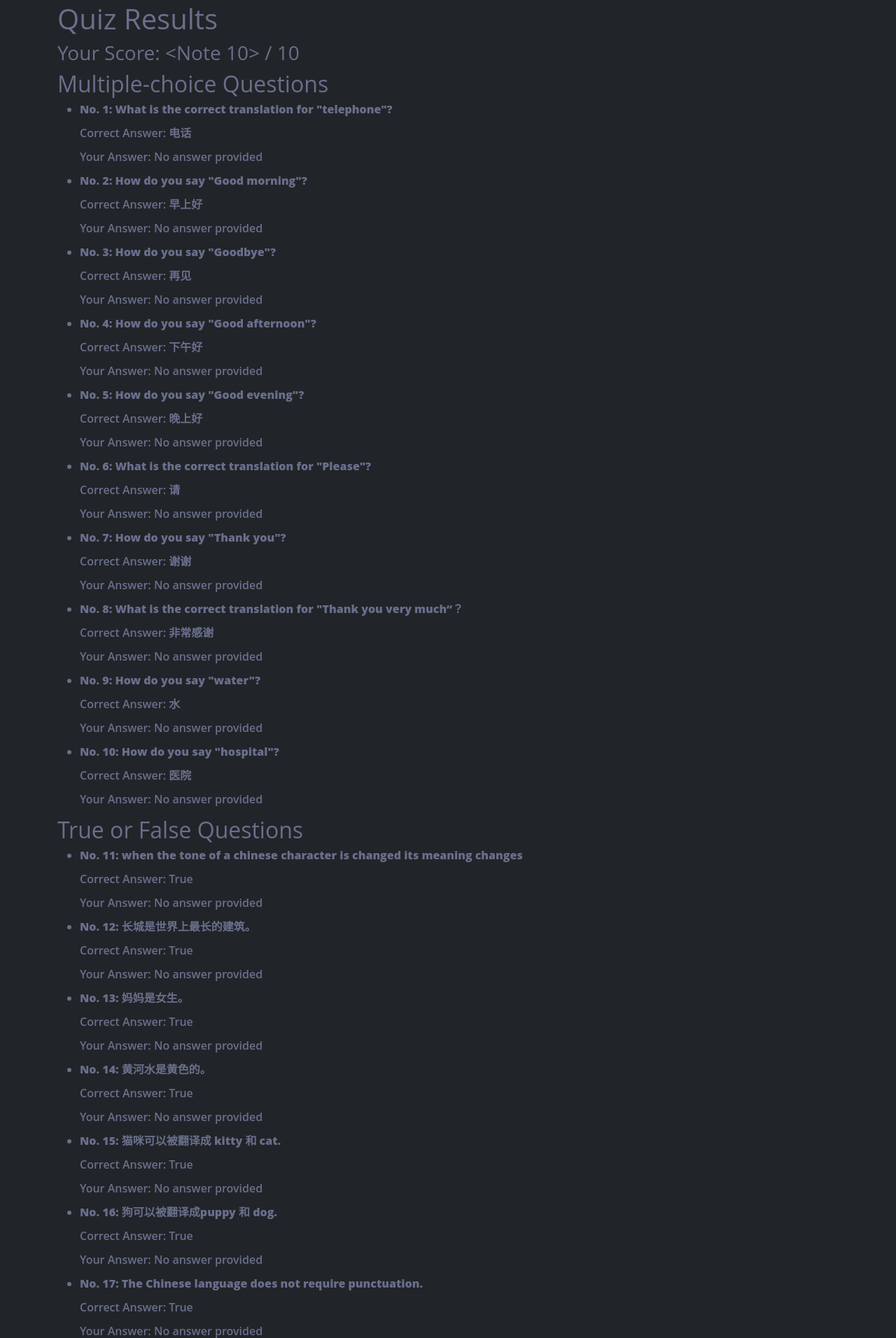
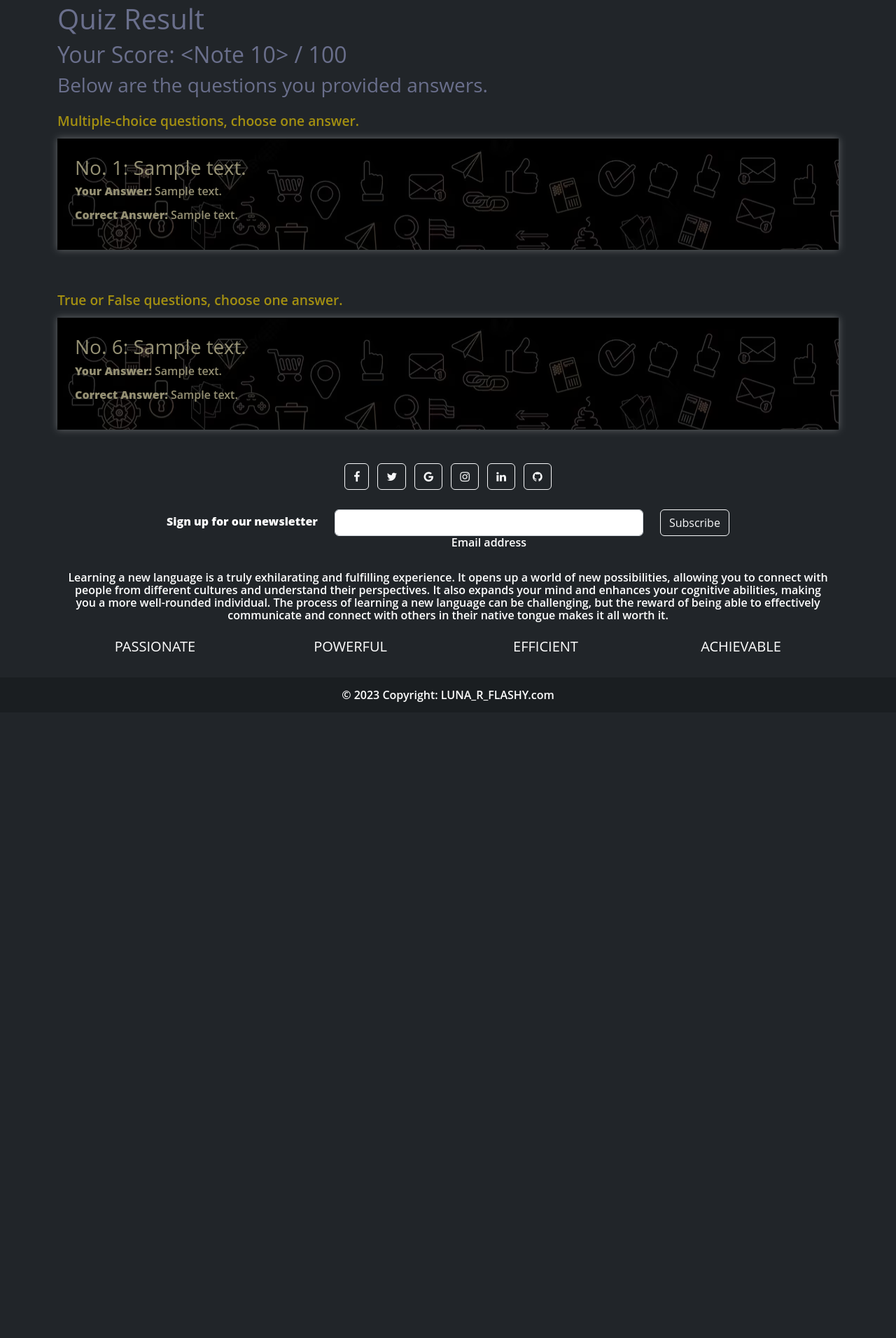
Before and after one commit to StacyYang/Flashcards-to-learn-a-foreign-language, a Flask app: template dev/website/templates/quiz_result.html in a window 1280 px wide. Shown: the part 67-1979 px from the top of the page at 70% size. After the commit the page ends 1070 px from the top, so only its background shows below. Run offline with Flask 2, Linux system fonts and the light colour scheme; data comes from the database, SQL or seed files in the repository; both versions use the stored data as it was after the commit; tables that the repository leaves empty hold one stand-in row (values such as "Sample post"); the template is opened without the code that fills it: values that come from a table or form of the project are taken from there, most other values are stand-ins (such as "Sample title", 1, 10 or a date in 2020); some libraries are stand-ins or nearby versions.

Commit message:
solve the issue of quiz_take.html & Done with quiz_result.html

```diff
--- a/dev/website/models.py
+++ b/dev/website/models.py
@@ -49,28 +49,19 @@ class User(db.Model, UserMixin):
 # Multiple choices questions
 class Quiz_M(db.Model):
     id = db.Column(db.Integer, primary_key=True)
-    language = db.Column(db.String(20))
+    language = db.Column(db.String(200))
     question = db.Column(db.String(500))
     option1 = db.Column(db.String(200))
     option2 = db.Column(db.String(200))
     option3 = db.Column(db.String(200))
     option4 = db.Column(db.String(200))
-    answer = db.Column(db.String(200))
+    answer = db.Column(db.String)
 
     def __repr__(self):
         return f"<Quiz_M {self.id}: {self.question}? {self.answer}"
 
     def get_answer_string(self):
-        if self.answer == self.option1:
-            return self.option1
-        elif self.answer == self.option2:
-            return self.option2
-        elif self.answer == self.option3:
-            return self.option3
-        elif self.answer == self.option4:
-            return self.option4
-        else:
-            return "Invalid answer"
+        return self.answer
 
     def get_option_string(self, option):
         if option == 1:
@@ -89,18 +80,15 @@ class Quiz_M(db.Model):
 # True or false questions
 class Quiz_TF(db.Model):
     id = db.Column(db.Integer, primary_key=True)
-    language = db.Column(db.String(20))
+    language = db.Column(db.String(200))
     question = db.Column(db.String(500))
-    answer = db.Column(db.String(50))
+    answer = db.Column(db.String)
 
     def __repr__(self):
         return f"<Quiz_TF {self.id}: {self.question}? {self.answer}"
 
     def get_answer_string(self):
-        if self.answer:
-            return "True"
-        else:
-            return "False"
+        return self.answer
 
     def get_option_string(self, option):
         if option == 1:
--- a/dev/website/populate_quiz.py
+++ b/dev/website/populate_quiz.py
@@ -1,3 +1,6 @@
+# File to populate multiple-choice questions and true/false questions into database.
+# Each questions will be checked before populating to database, Only new questions will be populated to database.
+
 from .models import Quiz_M, Quiz_TF
 from . import db
 
@@ -60,7 +63,7 @@ quizzes_M = [
     {
         'language': 'Chinese',
         'question_text': 'How do you say "Thank you"?',
-        'option1': '再见',
+        'option1': '谢谢',
         'option2': '晚上好',
         'option3': '下午好',
         'option4': '早上好',
--- a/dev/website/templates/quiz_result.html
+++ b/dev/website/templates/quiz_result.html
@@ -1,55 +1,33 @@
 {% extends "base.html" %}
 {% block title %}Quiz Result{% endblock %}
 
+
 {% block content %}
+<div class="container ">
 
-<div class="container">
+  <h1>Quiz Result</h1>
 
-    <h1>Quiz Results</h1>
-    <h3>Your Score: {{ score }} / {{ total }}</h3>
+  <h2>Your Score: {{ score }} / 100 </h2>
+  <h3>Below are the questions you provided answers. </h3>
 
-    <h2>Multiple-choice Questions</h2>
-    <ul>
-    {% for quiz in quizzes_multi %}
-      {% set question_number = loop.index %}
-      <li>
-        <p><strong>No. {{ question_number }}: {{ quiz.question }}</strong></p>
-        <p>Correct Answer: {{ quiz.get_answer_string() }}</p>
-        {% if answers.get(quiz.id) %}
-          {% if quiz.answer == answers.get(quiz.id) %}
-            <p>Your Answer: {{ quiz.get_option_string(answers.get(quiz.id)) }} (Correct)</p>
-          {% else %}
-            <p>Your Answer: {{ quiz.get_option_string(answers.get(quiz.id)) }} (Incorrect)</p>
-          {% endif %}
-        {% else %}
-          <p>Your Answer: No answer provided</p>
-        {% endif %}
-      </li>
-    {% endfor %}
-    </ul>
+  <div class="quiz_type">Multiple-choice questions, choose one answer.</div>
+  {% for quiz in quiz_list[:5] %}
+    <div class="quiz-option">
+      <h3>No. {{ loop.index }}: {{ quiz.question_text }}</h3>
+      <p><strong>Your Answer:</strong> {{ quiz.user_answer }}</p>
+      <p><strong>Correct Answer:</strong> {{ quiz.correct_answer }}</p>
+    </div>
+  {% endfor %}
 
-    <h2>True or False Questions</h2>
-    <ul>
-    {% for quiz in quizzes_tf %}
-      {% set question_number = loop.index + quizzes_multi|length %}
-      <li>
-        <p><strong>No. {{ question_number }}: {{ quiz.question }}</strong></p>
-        <p>Correct Answer: {{ quiz.get_answer_string() }}</p>
-        {% if answers.get(quiz.id) %}
-          {% if quiz.answer == answers.get(quiz.id) %}
-            <p>Your Answer: {{ quiz.get_option_string(answers.get(quiz.id)) }} (Correct)</p>
-          {% else %}
-            <p>Your Answer: {{ quiz.get_option_string(answers.get(quiz.id)) }} (Incorrect)</p>
-          {% endif %}
-        {% else %}
-          <p>Your Answer: No answer provided</p>
-        {% endif %}
-      </li>
-    {% endfor %}
-    </ul>
+  <br>
+  <div class="quiz_type">True or False questions, choose one answer.</div>
+  {% for quiz in quiz_list[5:] %}
+    <div class="quiz-option">
+      <h3>No. {{ loop.index + 5 }}: {{ quiz.question_text}}</h3>
+      <p><strong>Your Answer:</strong> {{ quiz.user_answer }}</p>
+      <p><strong>Correct Answer:</strong> {{ quiz.correct_answer }}</p>
+    </div>
+  {% endfor %}
 
 </div>
-
-
-
 {% endblock %}
```
Also changed, not shown: dev/website/auth.py (+40 -21 lines), dev/website/templates/quiz_take.html (+44 -8 lines), README.md, dev/instance/database.db, docs/expert_users/README.md.
